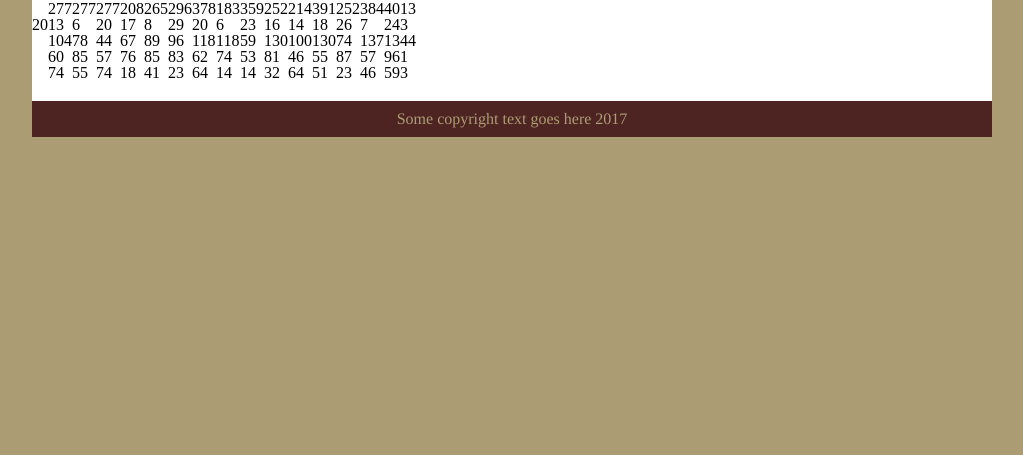
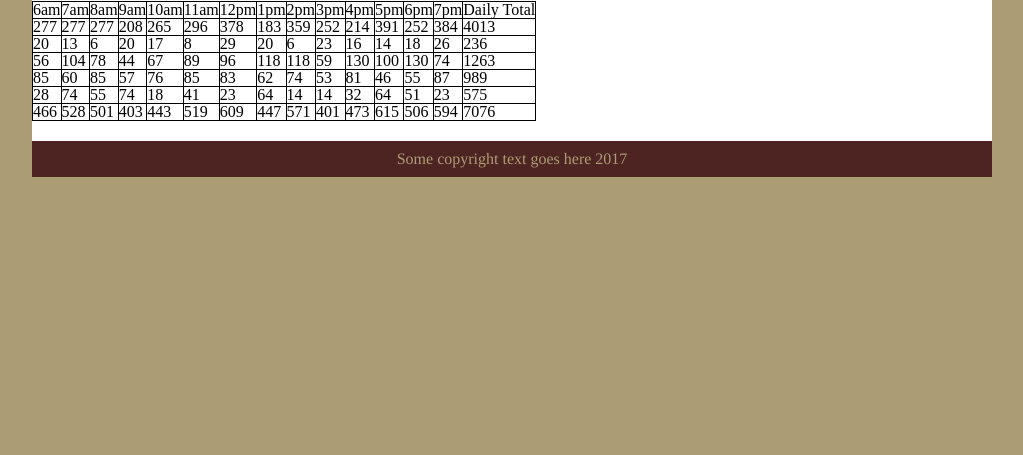
Before and after one commit to dsnowb/cookie-stand, a plain HTML site: page sales.html in a window 1280 px wide. Shown: the part 345-800 px from the top of the page, without its empty margins (128-1151 px from the left). Drawn offline with Linux system fonts and the light colour scheme.

Commit message:
table working, basically.

```diff
--- a/sales.js
+++ b/sales.js
@@ -3,7 +3,48 @@
 'use strict';
 
 //Generates a random number of cookies purchased per hour of store operation, then prints that information for each location
+
+//Create header for sales table
+//need to turn tr into th without screwing up formatting. add tbody?
+var thEl = document.createElement('tr');
+var tdEl;
+for (var i = earlyHour; i < lateHour; i++) {
+  tdEl = document.createElement('td');
+  tdEl.textContent = hourToStd(i);
+  thEl.appendChild(tdEl);
+}
+
+tdEl = document.createElement('td');
+tdEl.textContent = 'Daily Total';
+thEl.appendChild(tdEl);
+
+var tbEl = document.getElementById('sales_table');
+tbEl.appendChild(thEl);
+
+//Fill table rows
 for (var i = 0; i < arrStores.length; i++) {
   arrStores[i].genEstCookiesPerHour();
   arrStores[i].renderSalesRow();
 }
+
+//Get totals for all stores for each hour
+var trEl = document.createElement('tr');
+for (var i = 0; i < lateHour - earlyHour; i++) {
+  var totCookiesPerHour = 0;
+  for (var j = 0; j < arrStores.length; j++) {
+    totCookiesPerHour += arrStores[j].estCookiesPerHour[i][1];
+  }
+
+  tdEl = document.createElement('td');
+  tdEl.textContent = totCookiesPerHour;
+  trEl.appendChild(tdEl);
+}
+
+var totalCookies = 0;
+for (var i = 0; i < arrStores.length; i++) totalCookies+=arrStores[i].estTotalCookies;
+
+tdEl = document.createElement('td');
+tdEl.textContent = totalCookies;
+trEl.appendChild(tdEl);
+
+tbEl.appendChild(trEl);
--- a/stores.js
+++ b/stores.js
@@ -5,13 +5,13 @@
 //number of customers, maximum number of customers, average cookies per customer]
 //*******************************************************************************************************************
 var arrStoreData = [  ['1st and Pike', 6, 20, 23, 65, 6.3],
-                      ['SeaTac Airport', 5, 20, 3, 24, 1.2],
+                      ['SeaTac Airport', 6, 20, 3, 24, 1.2],
                       ['Seattle Center', 6, 20, 11, 38, 3.7],
                       ['Capitol Hill', 6, 20, 20, 38, 2.3],
                       ['Alki', 6, 20, 2, 16, 4.6] ];
 
 //The earliest and latest store hours among all locations
-var earlyHour = 5;
+var earlyHour = 6;
 var lateHour = 20;
 
 //Global helper functions
--- a/style.css
+++ b/style.css
@@ -13,11 +13,11 @@ header {
 }
 
 header img {
-  margin-top: 50px;
+  display: block;
+  margin-bottom: 30px;
 }
 
 header h1 {
-  margin-top: 30px;
   font-size: 48px;
   font-weight: bold;
   color: #ab9c73;
@@ -42,7 +42,6 @@ main section:last-child {
 main h2 {
   margin: 20px auto;
   text-align: center;
-  font-family: Roboto;
   font-size: 36px;
   font-weight: bold;
   text-decoration: underline;
@@ -50,28 +49,34 @@ main h2 {
 }
 
 footer {
+  bottom: 0px;
   width: 960px;
   margin: 0 auto;
   padding: 10px 0;
+  background-color: #4e2422;
   text-align: center;
-  background-color: #4e2422;
+  color: #ac9d74;
   font-family: Times, serif;
-  color: #ac9d74;
 }
 
-ul {
-  margin-bottom: 30px;
-  text-align: center;
+.ulp {
   font-family: Helvetica;
-}
-
-ul p {
   font-weight: bold;
   text-decoration: underline;
 }
 
+ul {
+  text-align: center;
+  font-family: Helvetica;
+  margin-bottom: 30px;
+}
+
 ul li {
   list-style-type: '-';
+}
+
+.highlight {
+  font-family: Roboto;
 }
 
 a {
@@ -81,3 +86,11 @@ a {
 a:hover {
   color: #ab9c73;
 }
+
+table {
+  border: 1px solid red;
+}
+
+td {
+  border: 1px solid black;
+}
```
